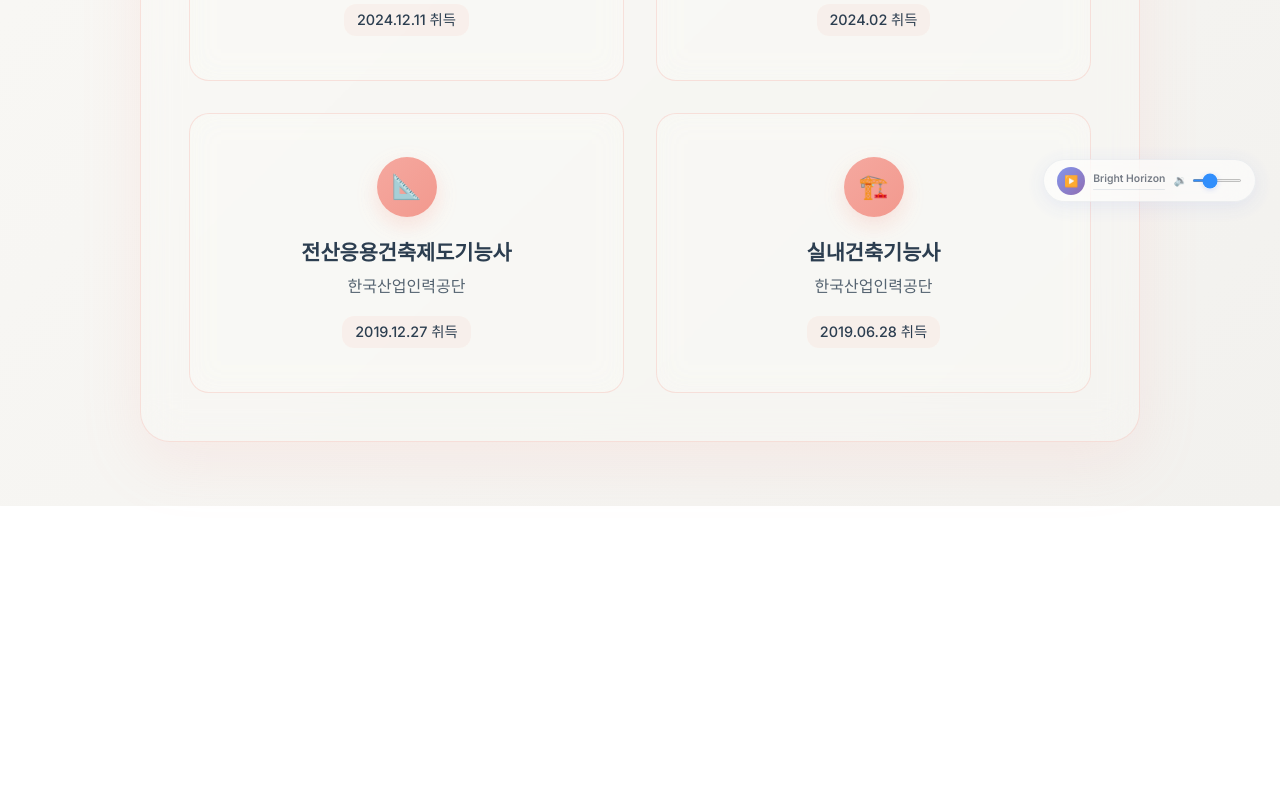
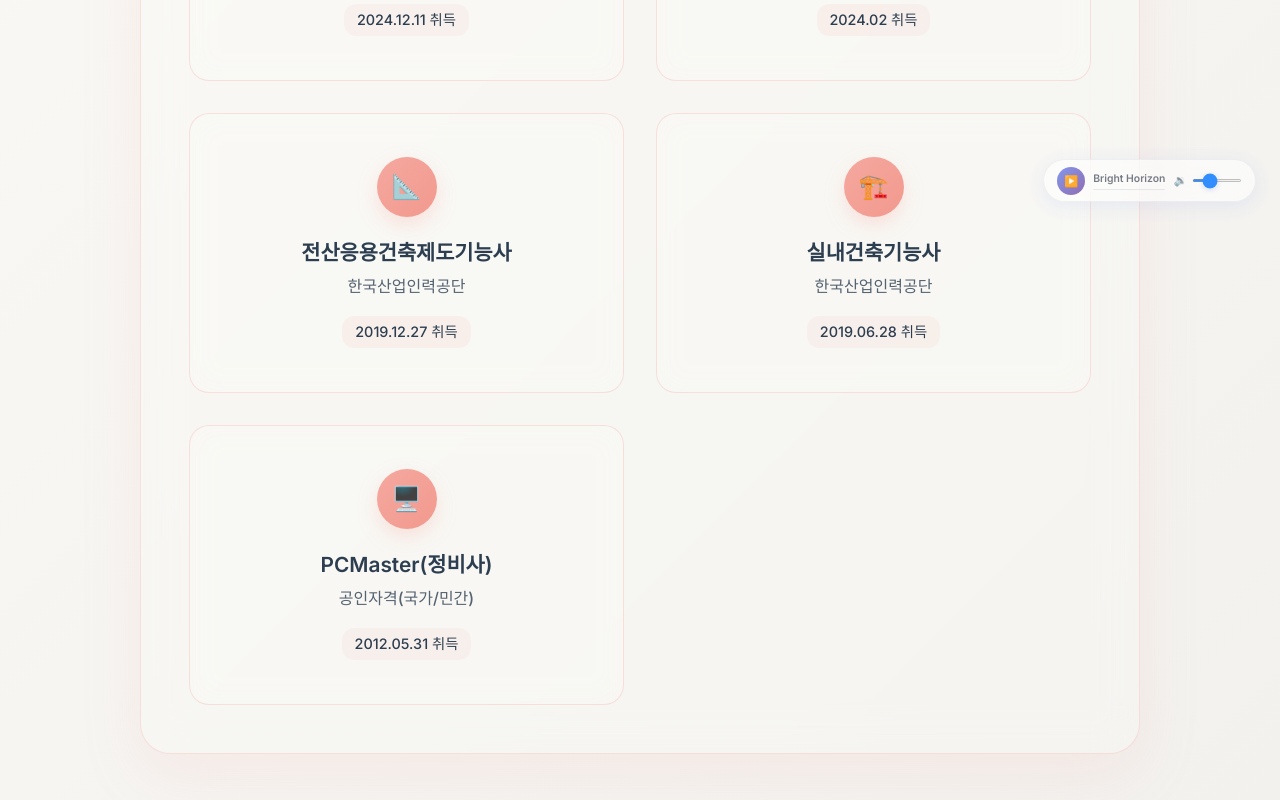
Before and after one commit to jiwon-0321/Portfolio, a Next.js app: page /about/certificate in a window 1280 px wide. Shown: the part 574-1374 px from the top of the page. Before the commit the page ends 1080 px from the top, so only its background shows below. Built offline with nearby package versions, Linux system fonts and the light colour scheme.

Commit message:
자격증 추가: PCMaster(정비사) 자격증 추가

```diff
--- a/src/pages/about/certificate.tsx
+++ b/src/pages/about/certificate.tsx
@@ -253,6 +253,17 @@ export default function Certificate() {
         title: '',
         items: []
       }
+    },
+    {
+      name: 'PCMaster(정비사)',
+      organization: '공인자격(국가/민간)',
+      date: '2012.05.31',
+      icon: '🖥️',
+      description: '',
+      details: {
+        title: '',
+        items: []
+      }
     }
   ];
 
```
